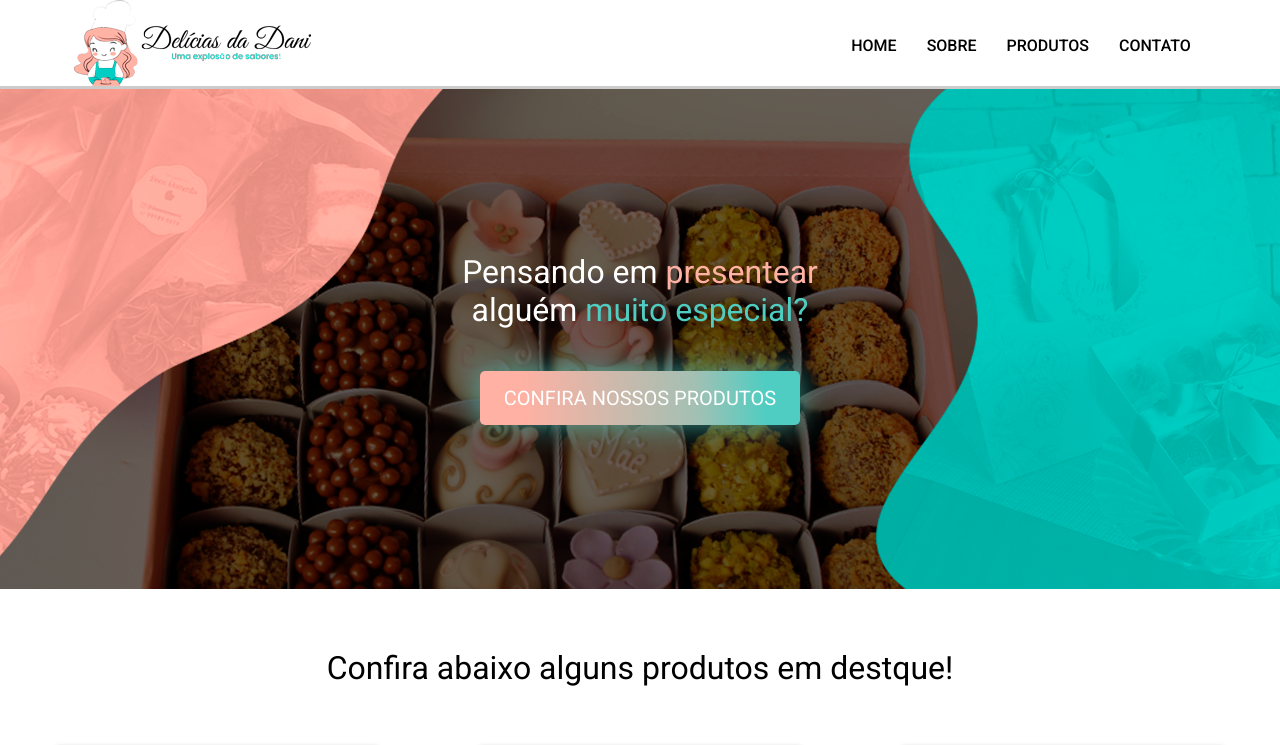
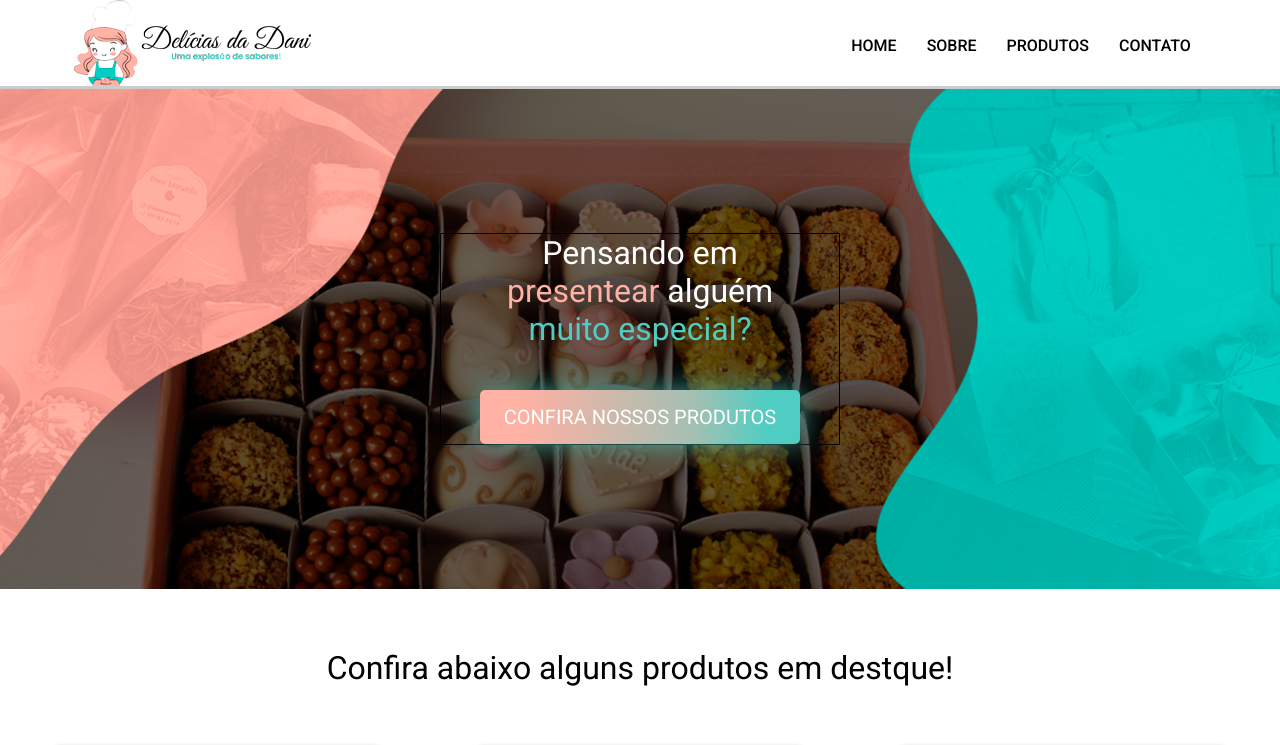
Before and after one commit to Guiborgesilva/deliciasdani, a Next.js app: page / in a window 1280 px wide. Shown: the top 745 px of the page. Built offline with nearby package versions, Linux system fonts and the light colour scheme.

Commit message:
more bugs

```diff
--- a/styles/components/Banner.module.css
+++ b/styles/components/Banner.module.css
@@ -12,22 +12,16 @@ section.banner{
 }
 
 section.banner .chamadaBanner{
-  position: absolute;
-  left: 50%;
-  top:50%;
-  transform: translate(-50%, -50%);
-  display: flex;
-  flex-direction: column;
-  align-items: center;
   text-align: center;
+  padding: 0 2%;
+  width: 400px;
+  border: 1px solid black;
 }
 
 section.banner .chamadaBanner h2{
   color: white;
   font-weight: normal;
-  font-size: 32px;
-  width: 400px;
-  height: 76px;
+  font-size: 2rem;
 }
 
 section.banner .chamadaBanner h2 > span:nth-of-type(1){
```
